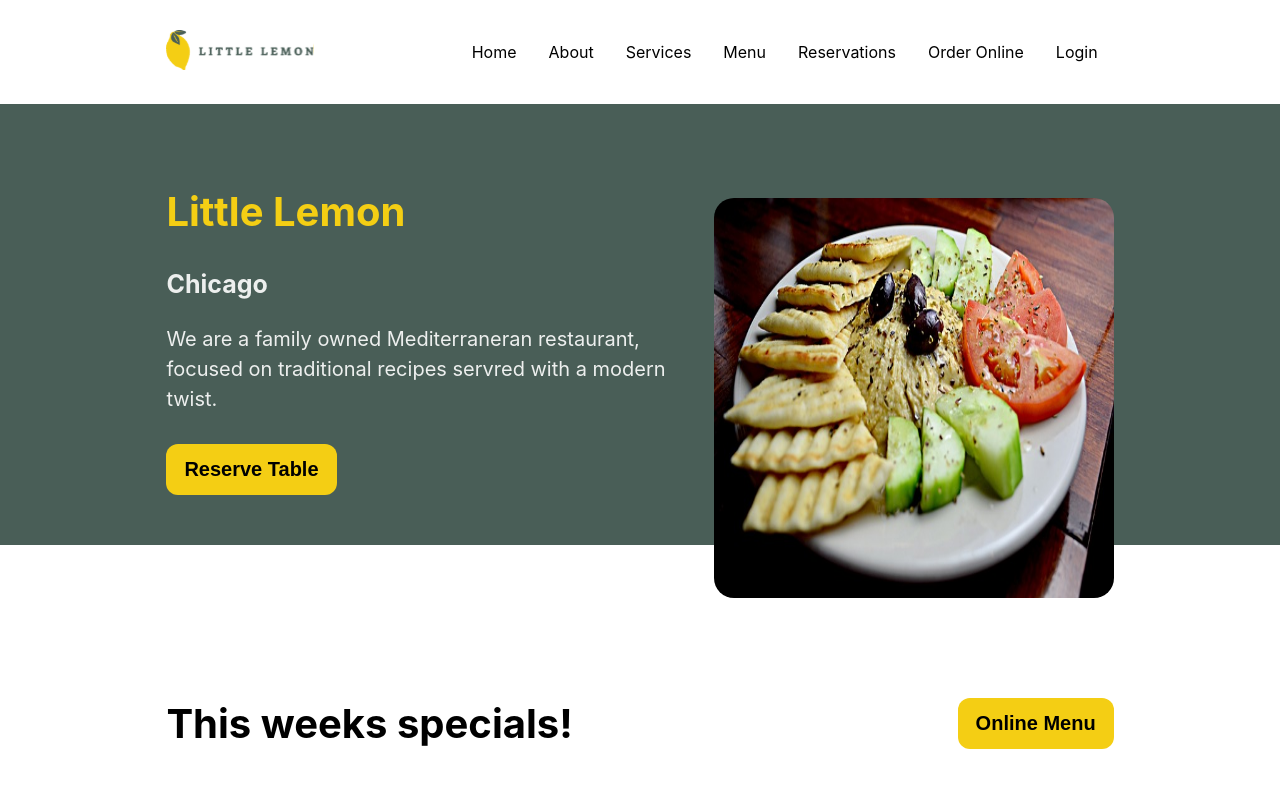
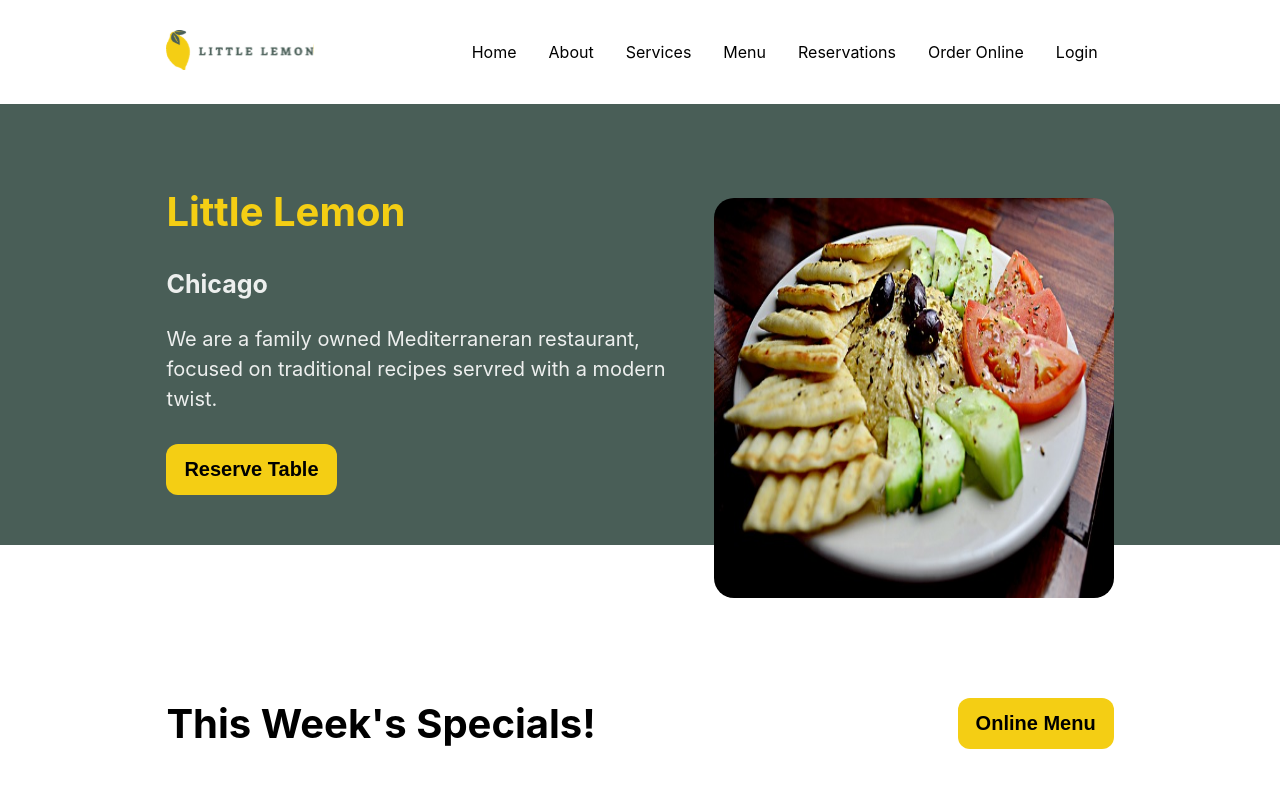
Before and after one commit to lamkg/LittleLemon-Online-Reservation, a React (Vite) app: page / in a window 1280 px wide. Shown: the top 800 px of the page. Built offline with nearby package versions, Linux system fonts and the light colour scheme.

Commit message:
semantic edit

```diff
--- a/src/components/Menu.jsx
+++ b/src/components/Menu.jsx
@@ -36,7 +36,7 @@ const handleOrder = (id) => {
   return (
     <div className="menu-container">
       <div className="menu-header">
-        <h2>This weeks specials!</h2>
+        <h2>This Week's Specials!</h2>
         <button>Online Menu</button>
       </div>
       <div className="cards">
```
